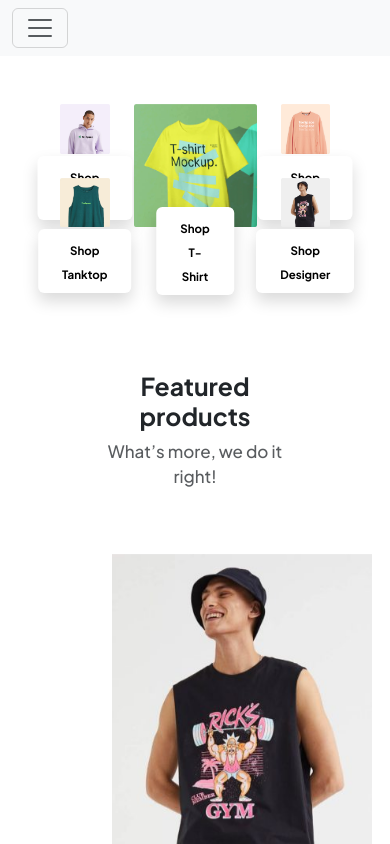
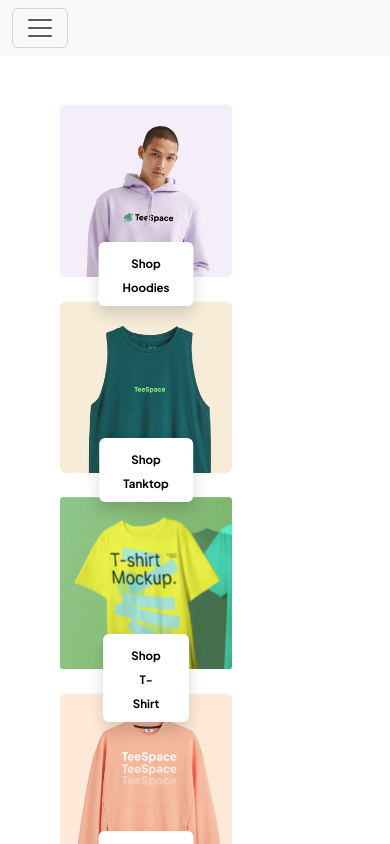
Before and after one commit to RadwaAhmed4869/online-shop, a React (Vite) app: page / in a window 390 px wide. Shown: the top 844 px of the page. Built offline with nearby package versions, Linux system fonts and the light colour scheme.

Commit message:
better shop for mobile

```diff
--- a/src/components/Shop.jsx
+++ b/src/components/Shop.jsx
@@ -11,14 +11,14 @@ export default function Shop() {
     <div className="container-lg px-xxl-5">
       <div className="text-center p-5">
         <div className="row justify-content-between">
-          <div className="col">
+          <div className="col-8 col-lg-3">
             <ShopProduct image={product1} btnCaption="Shop Hoodies" />
             <ShopProduct image={product2} btnCaption="Shop Tanktop" />
           </div>
-          <div className="col-6">
+          <div className="col-8 col-lg-6">
             <ShopProduct image={product3} btnCaption="Shop T-Shirt" />
           </div>
-          <div className="col">
+          <div className="col-8 col-lg-3">
             <ShopProduct image={product4} btnCaption="Shop Sweater" />
             <ShopProduct image={product5} btnCaption="Shop Designer" />
           </div>
--- a/src/components/ShopProduct.jsx
+++ b/src/components/ShopProduct.jsx
@@ -3,7 +3,12 @@ export default function ShopProduct({ image, btnCaption }) {
     <div className="position-relative">
       <button
         className="position-absolute rounded shadow border-0 bg-white py-2 px-4"
-        style={{ top: "70%", left: "50%", transform: "translate(-50%)" }}
+        style={{
+          top: "70%",
+          left: "50%",
+          transform: "translate(-50%)",
+          zIndex: "2",
+        }}
       >
         <small className="fw-bold" style={{ fontSize: "11.5px" }}>
           {btnCaption}
```
